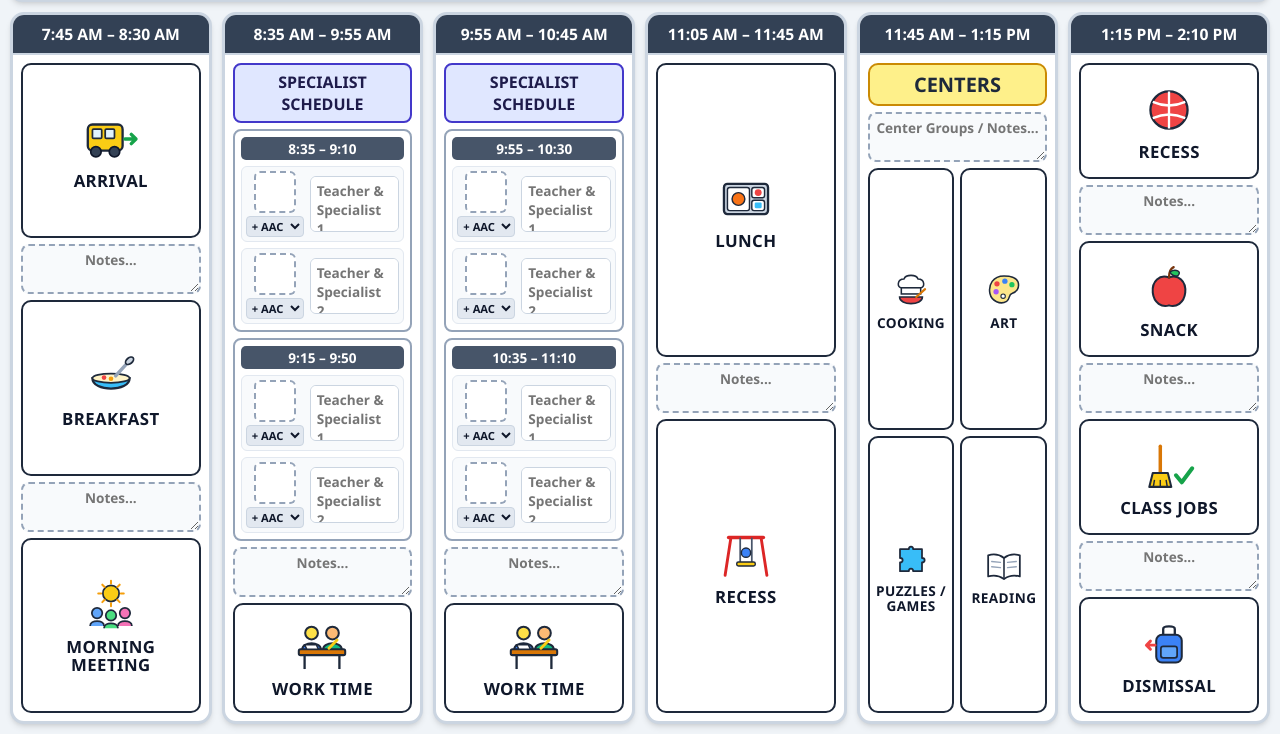
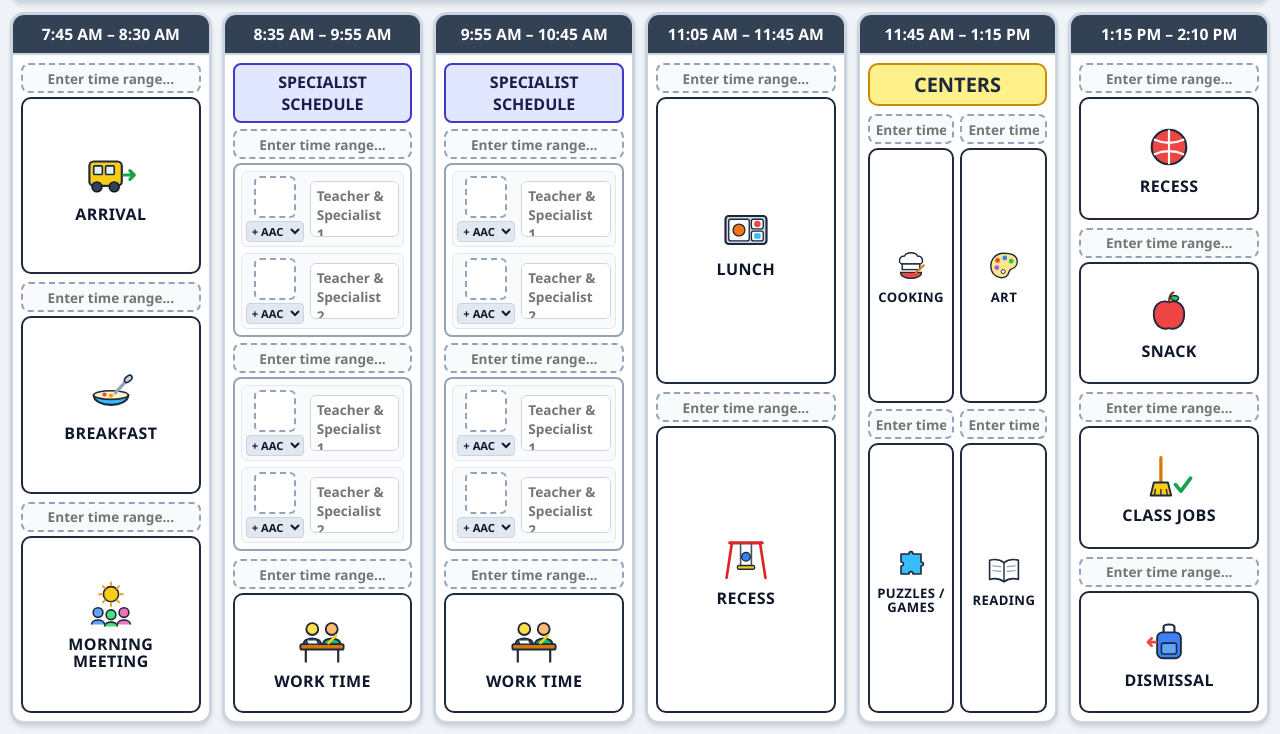
Before and after one commit to cspring585/visual_schedule, a plain HTML site: page index.html in a window 1280 px wide. Shown: the part 66-800 px from the top of the page. Drawn offline with Linux system fonts and the light colour scheme.

Commit message:
ui changes
Summary of Changes
Time Range Textboxes Above Every AAC Clipart Card: Replaced the between-card note boxes with centered time-range input fields directly above every AAC clipart card across all six columns (including Arrival, Breakfast, Morning Meeting, Work Time, Lunch, Recess, each Centers card, Snack, Class Jobs, and Dismissal).

Removed Hardcoded Specialist Times: Removed the static 8:35 – 9:10, 9:15 – 9:50, 9:55 – 10:30, and 10:35 – 11:10 headers inside the specialist cards in Columns 2 and 3, placing editable time-range textboxes above each specialist card instead.

Persistent Storage: All time-range inputs, specialist icon selections, and teacher textboxes automatically save to localStorage.

```diff
--- a/index.html
+++ b/index.html
@@ -144,8 +144,36 @@
       display: flex;
       flex-direction: column;
       justify-content: space-between;
-      gap: 6px;
+      gap: 8px;
       flex: 1;
+    }
+
+    /* Card Wrapper (Time Range Textbox + AAC Card) */
+    .card-group {
+      display: flex;
+      flex-direction: column;
+      gap: 4px;
+      flex: 1;
+    }
+
+    .time-range-input {
+      width: 100%;
+      height: 30px;
+      border: 2px dashed #94a3b8;
+      border-radius: 8px;
+      padding: 3px 6px;
+      font-size: 0.85rem;
+      font-weight: 700;
+      color: #0f172a;
+      background: #f8fafc;
+      text-align: center;
+    }
+
+    .time-range-input:focus {
+      outline: none;
+      border-style: solid;
+      border-color: #2563eb;
+      background: #ffffff;
     }
 
     /* AAC Symbol Cards */
@@ -164,40 +192,18 @@
     }
 
     .aac-card svg {
-      width: 58px;
-      height: 58px;
+      width: 54px;
+      height: 54px;
       flex-shrink: 0;
     }
 
     .aac-label {
-      font-size: 1.05rem;
+      font-size: 1rem;
       font-weight: 800;
       color: #0f172a;
       text-transform: uppercase;
       letter-spacing: 0.4px;
       line-height: 1.1;
-    }
-
-    /* Between-Clipart Editable Textboxes */
-    .between-textbox {
-      width: 100%;
-      min-height: 36px;
-      border: 2px dashed #94a3b8;
-      border-radius: 8px;
-      padding: 4px 6px;
-      font-size: 0.85rem;
-      font-weight: 600;
-      color: #0f172a;
-      background: #f8fafc;
-      resize: vertical;
-      text-align: center;
-    }
-
-    .between-textbox:focus {
-      outline: none;
-      border-style: solid;
-      border-color: #2563eb;
-      background: #ffffff;
     }
 
     /* Centers Grid inside Col 5 */
@@ -221,12 +227,12 @@
     }
 
     .centers-grid .aac-card svg {
-      width: 44px;
-      height: 44px;
+      width: 40px;
+      height: 40px;
     }
 
     .centers-grid .aac-label {
-      font-size: 0.85rem;
+      font-size: 0.82rem;
     }
 
     /* Columns 2 & 3 Split Layout (Specialist + Work Time) */
@@ -234,7 +240,7 @@
       padding: 8px;
       display: flex;
       flex-direction: column;
-      gap: 6px;
+      gap: 8px;
       flex: 1;
     }
 
@@ -266,19 +272,10 @@
       flex-direction: column;
       gap: 6px;
       flex: 1;
+      justify-content: center;
     }
 
-    .slot-time {
-      font-size: 0.85rem;
-      font-weight: 800;
-      color: #ffffff;
-      background: #475569;
-      padding: 2px 6px;
-      border-radius: 5px;
-      text-align: center;
-    }
-
-    /* Two Clipart + Textbox Pairs per Time Slot */
+    /* Two Clipart + Textbox Pairs per Specialist Card */
     .dual-slot-grid {
       display: flex;
       flex-direction: column;
@@ -363,10 +360,6 @@
       flex-direction: column;
     }
 
-    .work-time-section .aac-card {
-      flex: 1;
-    }
-
     @media (max-width: 1200px) {
       .schedule-grid {
         grid-template-columns: repeat(3, 1fr);
@@ -404,6 +397,8 @@
     <section class="schedule-col" id="col-1" data-start="465" data-end="510">
       <div class="col-header">7:45 AM – 8:30 AM</div>
       <div class="col-body">
+        <div class="card-group">
+          <input type="text" class="time-range-input" id="time-c1-1" placeholder="Enter time range..." />
           <div class="aac-card">
             <svg viewBox="0 0 100 100" aria-hidden="true">
               <rect x="10" y="25" width="60" height="45" rx="8" fill="#facc15" stroke="#1e293b" stroke-width="4"/>
@@ -415,9 +410,10 @@
             </svg>
             <div class="aac-label">Arrival</div>
           </div>
+        </div>
 
-        <textarea class="between-textbox" id="note-c1-1" placeholder="Notes..."></textarea>
-
+        <div class="card-group">
+          <input type="text" class="time-range-input" id="time-c1-2" placeholder="Enter time range..." />
           <div class="aac-card">
             <svg viewBox="0 0 100 100" aria-hidden="true">
               <path d="M18 52 C18 76, 82 76, 82 52 Z" fill="#38bdf8" stroke="#1e293b" stroke-width="4"/>
@@ -429,9 +425,10 @@
             </svg>
             <div class="aac-label">Breakfast</div>
           </div>
+        </div>
 
-        <textarea class="between-textbox" id="note-c1-2" placeholder="Notes..."></textarea>
-
+        <div class="card-group">
+          <input type="text" class="time-range-input" id="time-c1-3" placeholder="Enter time range..." />
           <div class="aac-card">
             <svg viewBox="0 0 100 100" aria-hidden="true">
               <circle cx="50" cy="30" r="14" fill="#facc15" stroke="#1e293b" stroke-width="3"/>
@@ -446,6 +443,7 @@
             <div class="aac-label">Morning Meeting</div>
           </div>
         </div>
+      </div>
     </section>
 
     <!-- COLUMN 2: 8:35 AM - 9:55 AM (Specialist + Work Time) -->
@@ -455,14 +453,15 @@
         <div class="specialist-section">
           <div class="specialist-title-box">Specialist Schedule</div>
 
-          <!-- Slot 1: 8:35-9:10 -->
+          <!-- Specialist Card 1 -->
+          <div class="card-group">
+            <input type="text" class="time-range-input" id="time-c2-s1" placeholder="Enter time range..." />
             <div class="specialist-slot">
-            <div class="slot-time">8:35 – 9:10</div>
               <div class="dual-slot-grid">
                 <div class="slot-pair">
                   <div class="aac-picker-box">
                     <div class="aac-icon-display" id="icon-slot-1a"></div>
-                  <select class="specialist-select" data-target="1a" aria-label="Specialist 1 for 8:35-9:10">
+                    <select class="specialist-select" data-target="1a" aria-label="Specialist 1">
                       <option value="">+ AAC</option>
                       <option value="music">Music</option>
                       <option value="library">Library</option>
@@ -474,7 +473,7 @@
                 <div class="slot-pair">
                   <div class="aac-picker-box">
                     <div class="aac-icon-display" id="icon-slot-1b"></div>
-                  <select class="specialist-select" data-target="1b" aria-label="Specialist 2 for 8:35-9:10">
+                    <select class="specialist-select" data-target="1b" aria-label="Specialist 2">
                       <option value="">+ AAC</option>
                       <option value="music">Music</option>
                       <option value="library">Library</option>
@@ -485,15 +484,17 @@
                 </div>
               </div>
             </div>
+          </div>
 
-          <!-- Slot 2: 9:15-9:50 -->
+          <!-- Specialist Card 2 -->
+          <div class="card-group">
+            <input type="text" class="time-range-input" id="time-c2-s2" placeholder="Enter time range..." />
             <div class="specialist-slot">
-            <div class="slot-time">9:15 – 9:50</div>
               <div class="dual-slot-grid">
                 <div class="slot-pair">
                   <div class="aac-picker-box">
                     <div class="aac-icon-display" id="icon-slot-2a"></div>
-                  <select class="specialist-select" data-target="2a" aria-label="Specialist 1 for 9:15-9:50">
+                    <select class="specialist-select" data-target="2a" aria-label="Specialist 1">
                       <option value="">+ AAC</option>
                       <option value="music">Music</option>
                       <option value="library">Library</option>
@@ -505,7 +506,7 @@
                 <div class="slot-pair">
                   <div class="aac-picker-box">
                     <div class="aac-icon-display" id="icon-slot-2b"></div>
-                  <select class="specialist-select" data-target="2b" aria-label="Specialist 2 for 9:15-9:50">
+                    <select class="specialist-select" data-target="2b" aria-label="Specialist 2">
                       <option value="">+ AAC</option>
                       <option value="music">Music</option>
                       <option value="library">Library</option>
@@ -517,10 +518,11 @@
               </div>
             </div>
           </div>
-
-        <textarea class="between-textbox" id="note-c2-1" placeholder="Notes..."></textarea>
+        </div>
 
         <div class="work-time-section">
+          <div class="card-group">
+            <input type="text" class="time-range-input" id="time-c2-w1" placeholder="Enter time range..." />
             <div class="aac-card">
               <svg viewBox="0 0 100 100" aria-hidden="true">
                 <circle cx="32" cy="26" r="11" fill="#fde047" stroke="#1e293b" stroke-width="3.5"/>
@@ -537,6 +539,7 @@
             </div>
           </div>
         </div>
+      </div>
     </section>
 
     <!-- COLUMN 3: 9:55 AM - 10:45 AM (Specialist + Work Time) -->
@@ -546,14 +549,15 @@
         <div class="specialist-section">
           <div class="specialist-title-box">Specialist Schedule</div>
 
-          <!-- Slot 3: 9:55-10:30 -->
+          <!-- Specialist Card 3 -->
+          <div class="card-group">
+            <input type="text" class="time-range-input" id="time-c3-s1" placeholder="Enter time range..." />
             <div class="specialist-slot">
-            <div class="slot-time">9:55 – 10:30</div>
               <div class="dual-slot-grid">
                 <div class="slot-pair">
                   <div class="aac-picker-box">
                     <div class="aac-icon-display" id="icon-slot-3a"></div>
-                  <select class="specialist-select" data-target="3a" aria-label="Specialist 1 for 9:55-10:30">
+                    <select class="specialist-select" data-target="3a" aria-label="Specialist 1">
                       <option value="">+ AAC</option>
                       <option value="music">Music</option>
                       <option value="library">Library</option>
@@ -565,7 +569,7 @@
                 <div class="slot-pair">
                   <div class="aac-picker-box">
                     <div class="aac-icon-display" id="icon-slot-3b"></div>
-                  <select class="specialist-select" data-target="3b" aria-label="Specialist 2 for 9:55-10:30">
+                    <select class="specialist-select" data-target="3b" aria-label="Specialist 2">
                       <option value="">+ AAC</option>
                       <option value="music">Music</option>
                       <option value="library">Library</option>
@@ -576,15 +580,17 @@
                 </div>
               </div>
             </div>
+          </div>
 
-          <!-- Slot 4: 10:35-11:10 -->
+          <!-- Specialist Card 4 -->
+          <div class="card-group">
+            <input type="text" class="time-range-input" id="time-c3-s2" placeholder="Enter time range..." />
             <div class="specialist-slot">
-            <div class="slot-time">10:35 – 11:10</div>
               <div class="dual-slot-grid">
                 <div class="slot-pair">
                   <div class="aac-picker-box">
                     <div class="aac-icon-display" id="icon-slot-4a"></div>
-                  <select class="specialist-select" data-target="4a" aria-label="Specialist 1 for 10:35-11:10">
+                    <select class="specialist-select" data-target="4a" aria-label="Specialist 1">
                       <option value="">+ AAC</option>
                       <option value="music">Music</option>
                       <option value="library">Library</option>
@@ -596,7 +602,7 @@
                 <div class="slot-pair">
                   <div class="aac-picker-box">
                     <div class="aac-icon-display" id="icon-slot-4b"></div>
-                  <select class="specialist-select" data-target="4b" aria-label="Specialist 2 for 10:35-11:10">
+                    <select class="specialist-select" data-target="4b" aria-label="Specialist 2">
                       <option value="">+ AAC</option>
                       <option value="music">Music</option>
                       <option value="library">Library</option>
@@ -608,10 +614,11 @@
               </div>
             </div>
           </div>
-
-        <textarea class="between-textbox" id="note-c3-1" placeholder="Notes..."></textarea>
+        </div>
 
         <div class="work-time-section">
+          <div class="card-group">
+            <input type="text" class="time-range-input" id="time-c3-w1" placeholder="Enter time range..." />
             <div class="aac-card">
               <svg viewBox="0 0 100 100" aria-hidden="true">
                 <circle cx="32" cy="26" r="11" fill="#fde047" stroke="#1e293b" stroke-width="3.5"/>
@@ -628,12 +635,15 @@
             </div>
           </div>
         </div>
+      </div>
     </section>
 
     <!-- COLUMN 4: 11:05 AM - 11:45 AM -->
     <section class="schedule-col" id="col-4" data-start="665" data-end="705">
       <div class="col-header">11:05 AM – 11:45 AM</div>
       <div class="col-body">
+        <div class="card-group">
+          <input type="text" class="time-range-input" id="time-c4-1" placeholder="Enter time range..." />
           <div class="aac-card">
             <svg viewBox="0 0 100 100" aria-hidden="true">
               <rect x="12" y="24" width="76" height="52" rx="6" fill="#cbd5e1" stroke="#1e293b" stroke-width="4"/>
@@ -646,9 +656,10 @@
             </svg>
             <div class="aac-label">Lunch</div>
           </div>
+        </div>
 
-        <textarea class="between-textbox" id="note-c4-1" placeholder="Notes..."></textarea>
-
+        <div class="card-group">
+          <input type="text" class="time-range-input" id="time-c4-2" placeholder="Enter time range..." />
           <div class="aac-card">
             <svg viewBox="0 0 100 100" aria-hidden="true">
               <line x1="20" y1="20" x2="80" y2="20" stroke="#dc2626" stroke-width="6" stroke-linecap="round"/>
@@ -662,6 +673,7 @@
             <div class="aac-label">Recess</div>
           </div>
         </div>
+      </div>
     </section>
 
     <!-- COLUMN 5: 11:45 AM - 1:15 PM -->
@@ -670,9 +682,9 @@
       <div class="col-body">
         <div class="centers-header">Centers</div>
 
-        <textarea class="between-textbox" id="note-c5-1" placeholder="Center Groups / Notes..."></textarea>
-
         <div class="centers-grid">
+          <div class="card-group">
+            <input type="text" class="time-range-input" id="time-c5-1" placeholder="Enter time..." />
             <div class="aac-card">
               <svg viewBox="0 0 100 100" aria-hidden="true">
                 <path d="M28 45 C18 45, 18 25, 34 25 C38 14, 62 14, 66 25 C82 25, 82 45, 72 45 Z" fill="#ffffff" stroke="#1e293b" stroke-width="3.5"/>
@@ -682,7 +694,10 @@
               </svg>
               <div class="aac-label">Cooking</div>
             </div>
+          </div>
 
+          <div class="card-group">
+            <input type="text" class="time-range-input" id="time-c5-2" placeholder="Enter time..." />
             <div class="aac-card">
               <svg viewBox="0 0 100 100" aria-hidden="true">
                 <path d="M50 18 C25 18, 14 38, 18 58 C22 76, 42 84, 56 76 C64 71, 60 60, 68 58 C78 55, 86 46, 82 32 C78 20, 64 18, 50 18 Z" fill="#fde68a" stroke="#1e293b" stroke-width="3.5"/>
@@ -694,14 +709,20 @@
               </svg>
               <div class="aac-label">Art</div>
             </div>
+          </div>
 
+          <div class="card-group">
+            <input type="text" class="time-range-input" id="time-c5-3" placeholder="Enter time..." />
             <div class="aac-card">
               <svg viewBox="0 0 100 100" aria-hidden="true">
                 <path d="M25 30 H45 C45 22, 55 22, 55 30 H75 V50 C83 50, 83 60, 75 60 V80 H55 C55 72, 45 72, 45 80 H25 V60 C33 60, 33 50, 25 50 Z" fill="#38bdf8" stroke="#1e293b" stroke-width="4" stroke-linejoin="round"/>
               </svg>
               <div class="aac-label">Puzzles / Games</div>
             </div>
+          </div>
 
+          <div class="card-group">
+            <input type="text" class="time-range-input" id="time-c5-4" placeholder="Enter time..." />
             <div class="aac-card">
               <svg viewBox="0 0 100 100" aria-hidden="true">
                 <path d="M14 28 C28 24, 42 28, 50 34 C58 28, 72 24, 86 28 V76 C72 72, 58 76, 50 82 C42 76, 28 72, 14 76 Z" fill="#ffffff" stroke="#1e293b" stroke-width="4" stroke-linejoin="round"/>
@@ -715,12 +736,15 @@
             </div>
           </div>
         </div>
+      </div>
     </section>
 
     <!-- COLUMN 6: 1:15 PM - 2:10 PM -->
     <section class="schedule-col" id="col-6" data-start="795" data-end="850">
       <div class="col-header">1:15 PM – 2:10 PM</div>
       <div class="col-body">
+        <div class="card-group">
+          <input type="text" class="time-range-input" id="time-c6-1" placeholder="Enter time range..." />
           <div class="aac-card">
             <svg viewBox="0 0 100 100" aria-hidden="true">
               <circle cx="50" cy="50" r="32" fill="#ef4444" stroke="#1e293b" stroke-width="4"/>
@@ -730,9 +754,10 @@
             </svg>
             <div class="aac-label">Recess</div>
           </div>
+        </div>
 
-        <textarea class="between-textbox" id="note-c6-1" placeholder="Notes..."></textarea>
-
+        <div class="card-group">
+          <input type="text" class="time-range-input" id="time-c6-2" placeholder="Enter time range..." />
           <div class="aac-card">
             <svg viewBox="0 0 100 100" aria-hidden="true">
               <path d="M50 32 C34 26, 20 38, 22 58 C24 76, 38 84, 50 80 C62 84, 76 76, 78 58 C80 38, 66 26, 50 32 Z" fill="#ef4444" stroke="#1e293b" stroke-width="3.5"/>
@@ -741,9 +766,10 @@
             </svg>
             <div class="aac-label">Snack</div>
           </div>
+        </div>
 
-        <textarea class="between-textbox" id="note-c6-2" placeholder="Notes..."></textarea>
-
+        <div class="card-group">
+          <input type="text" class="time-range-input" id="time-c6-3" placeholder="Enter time range..." />
           <div class="aac-card">
             <svg viewBox="0 0 100 100" aria-hidden="true">
               <line x1="35" y1="16" x2="35" y2="62" stroke="#d97706" stroke-width="6" stroke-linecap="round"/>
@@ -755,9 +781,10 @@
             </svg>
             <div class="aac-label">Class Jobs</div>
           </div>
+        </div>
 
-        <textarea class="between-textbox" id="note-c6-3" placeholder="Notes..."></textarea>
-
+        <div class="card-group">
+          <input type="text" class="time-range-input" id="time-c6-4" placeholder="Enter time range..." />
           <div class="aac-card">
             <svg viewBox="0 0 100 100" aria-hidden="true">
               <rect x="28" y="34" width="44" height="48" rx="10" fill="#3b82f6" stroke="#1e293b" stroke-width="3.5"/>
@@ -766,6 +793,7 @@
               <path d="M12 52 H26 M18 45 L11 52 L18 59" fill="none" stroke="#ef4444" stroke-width="5" stroke-linecap="round" stroke-linejoin="round"/>
             </svg>
             <div class="aac-label">Dismissal</div>
+          </div>
         </div>
       </div>
     </section>
@@ -798,13 +826,12 @@
         </svg>`
     };
 
-    const STORAGE_KEY = 'classroom_schedule_data_v2';
+    const STORAGE_KEY = 'classroom_schedule_data_v3';
     const slotIds = ['1a', '1b', '2a', '2b', '3a', '3b', '4a', '4b'];
 
     function loadScheduleData() {
       const saved = JSON.parse(localStorage.getItem(STORAGE_KEY) || '{}');
 
-      // Load specialist icons and teacher inputs
       slotIds.forEach(id => {
         const selectEl = document.querySelector(`.specialist-select[data-target="${id}"]`);
         const textEl = document.getElementById(`text-slot-${id}`);
@@ -817,10 +844,9 @@
         }
       });
 
-      // Load between-clipart textboxes
-      document.querySelectorAll('.between-textbox').forEach(box => {
-        if (saved[box.id]) {
-          box.value = saved[box.id];
+      document.querySelectorAll('.time-range-input').forEach(input => {
+        if (saved[input.id]) {
+          input.value = saved[input.id];
         }
       });
     }
@@ -835,8 +861,8 @@
         if (textEl) data[`text_${id}`] = textEl.value;
       });
 
-      document.querySelectorAll('.between-textbox').forEach(box => {
-        data[box.id] = box.value;
+      document.querySelectorAll('.time-range-input').forEach(input => {
+        data[input.id] = input.value;
       });
 
       localStorage.setItem(STORAGE_KEY, JSON.stringify(data));
@@ -862,8 +888,8 @@
       });
     });
 
-    document.querySelectorAll('.teacher-input, .between-textbox').forEach(textarea => {
-      textarea.addEventListener('input', saveScheduleData);
+    document.querySelectorAll('.teacher-input, .time-range-input').forEach(el => {
+      el.addEventListener('input', saveScheduleData);
     });
 
     // Time Highlighting & Clock Logic
```
Lines whose indentation alone changed are shown as unchanged.
